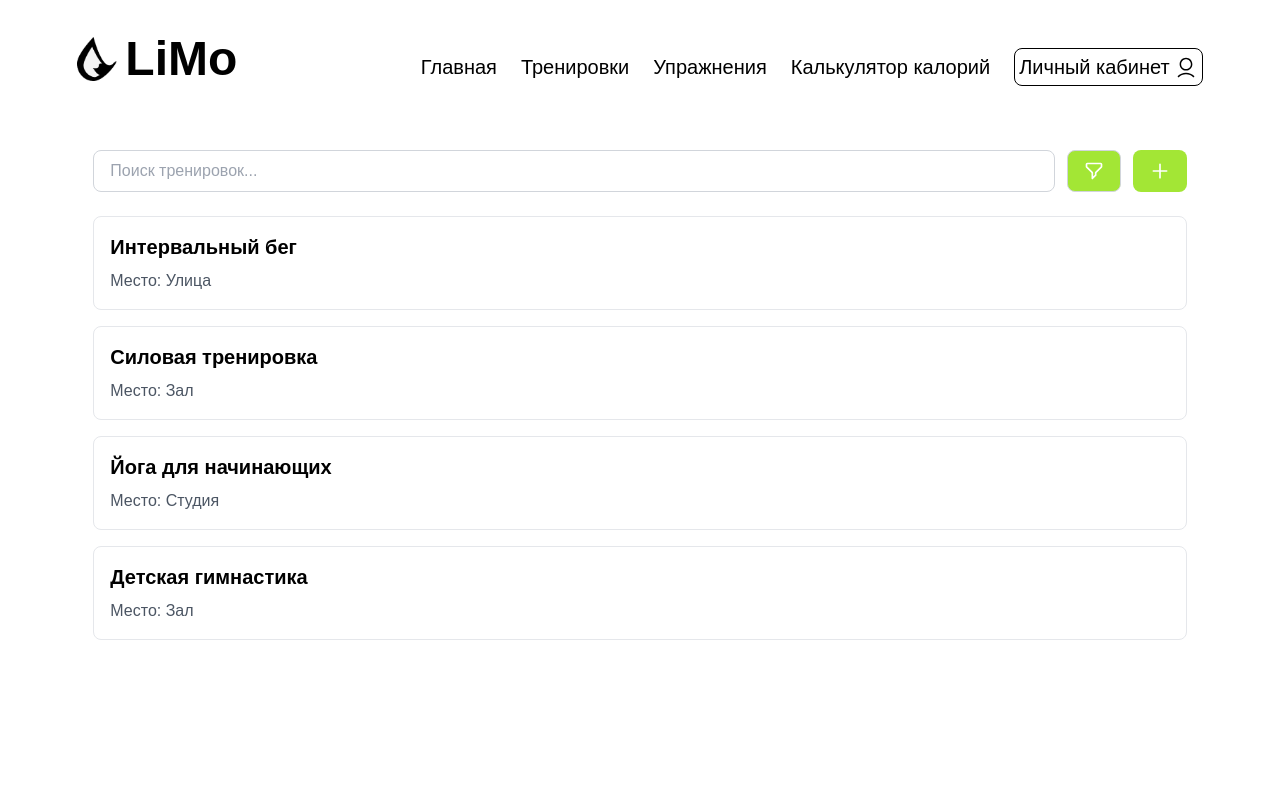
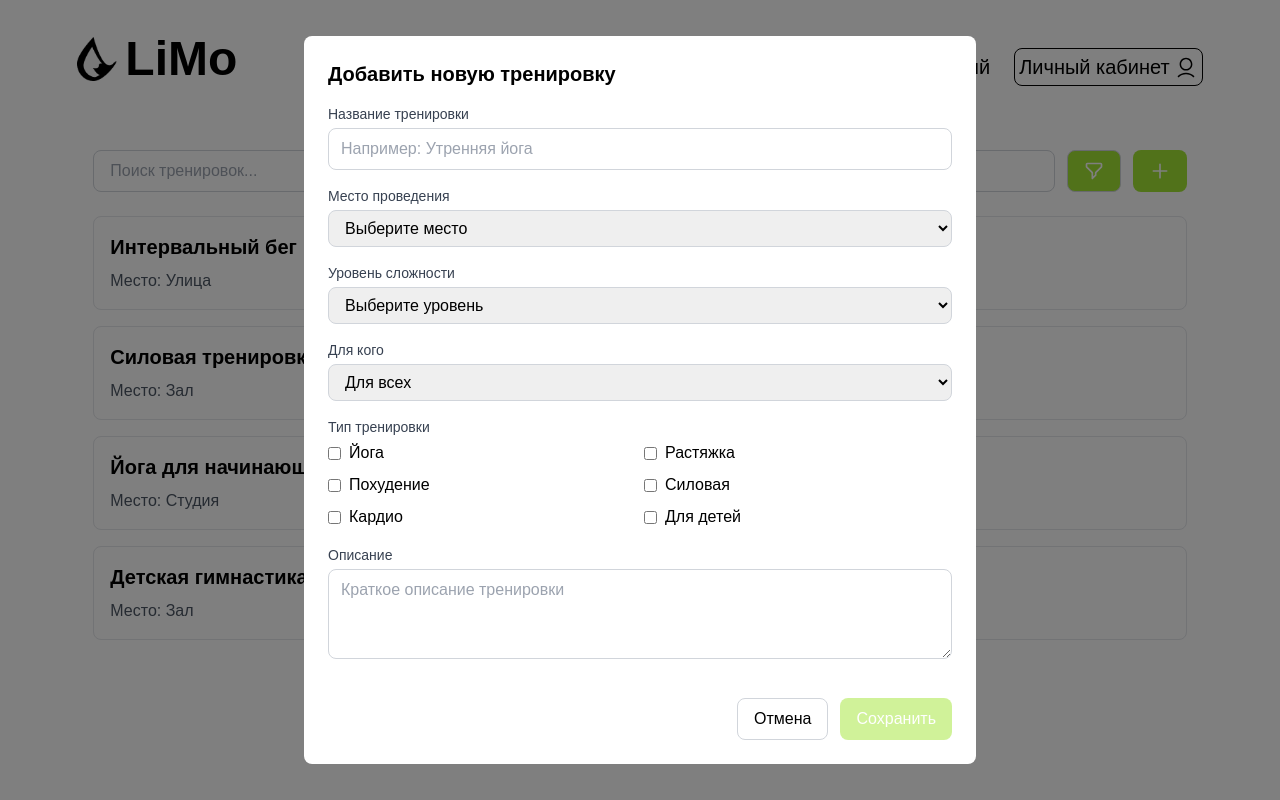
Before and after one commit to ahahwhy/Limo, a Vue app in the folder limo/: page /groupTrenings in a window 1280 px wide. Both pictures are taken after a click on the button 1159 px from the left and 171 px from the top of the page. Built offline with nearby package versions, Linux system fonts and the light colour scheme; a web font is replaced by a local one.

Commit message:
Module_window

```diff
--- /dev/null
+++ b/limo/src/components/AddTrainingButton.vue
@@ -0,0 +1,29 @@
+<template>
+  <button
+    @click="openAddTrainingModal"
+    class="flex items-center justify-center gap-2 px-4 py-2 border border-transparent rounded-lg bg-lime-400 text-white hover:bg-lime-500 transition-colors"
+  >
+    <svg
+      xmlns="http://www.w3.org/2000/svg"
+      class="h-5 w-5"
+      fill="none"
+      viewBox="0 0 24 24"
+      stroke="currentColor"
+    >
+      <path stroke-linecap="round" stroke-linejoin="round" stroke-width="2" d="M12 4v16m8-8H4" />
+    </svg>
+    <span class="hidden sm:inline">Добавить</span>
+  </button>
+</template>
+
+<script>
+export default {
+  methods: {
+    openAddTrainingModal() {
+      this.$emit('add-training')
+      // Или можно сразу вызывать модальное окно здесь
+      // this.$modal.show('add-training-modal');
+    },
+  },
+}
+</script>
--- /dev/null
+++ b/limo/src/components/AddTrainingForm.vue
@@ -0,0 +1,202 @@
+<template>
+  <div class="fixed inset-0 bg-black bg-opacity-50 flex items-center justify-center p-4 z-50">
+    <div class="bg-white rounded-lg p-6 w-full max-w-2xl">
+      <h2 class="text-xl font-semibold mb-4">Добавить новую тренировку</h2>
+
+      <form @submit.prevent="submitTraining">
+        <div class="space-y-4">
+          <!-- Название тренировки -->
+          <div>
+            <label class="block text-sm font-medium text-gray-700 mb-1">Название тренировки</label>
+            <input
+              v-model="form.name"
+              type="text"
+              required
+              class="w-full px-3 py-2 border border-gray-300 rounded-lg"
+              placeholder="Например: Утренняя йога"
+            />
+          </div>
+
+          <!-- Место проведения -->
+          <div>
+            <label class="block text-sm font-medium text-gray-700 mb-1">Место проведения</label>
+            <select
+              v-model="form.location"
+              required
+              class="w-full px-3 py-2 border border-gray-300 rounded-lg"
+            >
+              <option value="">Выберите место</option>
+              <option value="Дома">Дома</option>
+              <option value="В зале">В зале</option>
+              <option value="На улице">На улице</option>
+              <option value="В студии">В студии</option>
+              <option value="В бассейне">В бассейне</option>
+            </select>
+          </div>
+
+          <!-- Уровень сложности -->
+          <div>
+            <label class="block text-sm font-medium text-gray-700 mb-1">Уровень сложности</label>
+            <select
+              v-model="form.difficulty"
+              required
+              class="w-full px-3 py-2 border border-gray-300 rounded-lg"
+            >
+              <option value="">Выберите уровень</option>
+              <option value="Начинающий">Начинающий</option>
+              <option value="Средний">Средний</option>
+              <option value="Продвинутый">Продвинутый</option>
+            </select>
+          </div>
+
+          <!-- Пол -->
+          <div>
+            <label class="block text-sm font-medium text-gray-700 mb-1">Для кого</label>
+            <select
+              v-model="form.gender"
+              class="w-full px-3 py-2 border border-gray-300 rounded-lg"
+            >
+              <option value="Любой">Для всех</option>
+              <option value="Мужской">Для мужчин</option>
+              <option value="Женский">Для женщин</option>
+            </select>
+          </div>
+
+          <!-- Типы тренировки (мультивыбор) -->
+          <div>
+            <label class="block text-sm font-medium text-gray-700 mb-1">Тип тренировки</label>
+            <div class="grid grid-cols-2 gap-2">
+              <label class="flex items-center space-x-2">
+                <input
+                  type="checkbox"
+                  v-model="form.goals"
+                  value="Йога"
+                  class="rounded text-lime-500 focus:ring-lime-500"
+                />
+                <span>Йога</span>
+              </label>
+              <label class="flex items-center space-x-2">
+                <input
+                  type="checkbox"
+                  v-model="form.goals"
+                  value="Растяжка"
+                  class="rounded text-lime-500 focus:ring-lime-500"
+                />
+                <span>Растяжка</span>
+              </label>
+              <label class="flex items-center space-x-2">
+                <input
+                  type="checkbox"
+                  v-model="form.goals"
+                  value="Похудение"
+                  class="rounded text-lime-500 focus:ring-lime-500"
+                />
+                <span>Похудение</span>
+              </label>
+              <label class="flex items-center space-x-2">
+                <input
+                  type="checkbox"
+                  v-model="form.goals"
+                  value="Силовая"
+                  class="rounded text-lime-500 focus:ring-lime-500"
+                />
+                <span>Силовая</span>
+              </label>
+              <label class="flex items-center space-x-2">
+                <input
+                  type="checkbox"
+                  v-model="form.goals"
+                  value="Кардио"
+                  class="rounded text-lime-500 focus:ring-lime-500"
+                />
+                <span>Кардио</span>
+              </label>
+              <label class="flex items-center space-x-2">
+                <input
+                  type="checkbox"
+                  v-model="form.goals"
+                  value="Для детей"
+                  class="rounded text-lime-500 focus:ring-lime-500"
+                />
+                <span>Для детей</span>
+              </label>
+            </div>
+          </div>
+
+          <!-- Описание -->
+          <div>
+            <label class="block text-sm font-medium text-gray-700 mb-1">Описание</label>
+            <textarea
+              v-model="form.description"
+              class="w-full px-3 py-2 border border-gray-300 rounded-lg"
+              rows="3"
+              placeholder="Краткое описание тренировки"
+            ></textarea>
+          </div>
+
+          <div class="flex justify-end space-x-3 pt-4">
+            <button
+              type="button"
+              @click="$emit('cancel')"
+              class="px-4 py-2 border border-gray-300 rounded-lg hover:bg-gray-50"
+            >
+              Отмена
+            </button>
+            <button
+              type="submit"
+              class="px-4 py-2 bg-lime-400 text-white rounded-lg hover:bg-lime-500 disabled:opacity-50"
+              :disabled="!isFormValid"
+            >
+              Сохранить
+            </button>
+          </div>
+        </div>
+      </form>
+    </div>
+  </div>
+</template>
+
+<script>
+export default {
+  data() {
+    return {
+      form: {
+        name: '',
+        location: '',
+        difficulty: '',
+        gender: 'Любой',
+        goals: [],
+        description: '',
+      },
+    }
+  },
+  computed: {
+    isFormValid() {
+      return (
+        this.form.name && this.form.location && this.form.difficulty && this.form.goals.length > 0
+      )
+    },
+  },
+  methods: {
+    submitTraining() {
+      if (!this.isFormValid) return
+
+      this.$emit('submit', {
+        ...this.form,
+        id: Date.now(),
+        sessionsPerWeek: '1-2', // Можно добавить поле для выбора
+      })
+
+      // Сброс формы
+      this.form = {
+        name: '',
+        location: '',
+        difficulty: '',
+        gender: 'Любой',
+        goals: [],
+        description: '',
+      }
+    },
+  },
+}
+</script>
--- a/limo/src/pages/GroupTrenings.vue
+++ b/limo/src/pages/GroupTrenings.vue
@@ -35,27 +35,11 @@
       </button>
 
       <!-- Кнопка добавить -->
-      <button
-        @click="addTraining"
-        class="flex items-center justify-center gap-2 px-4 py-2 border border-transparent rounded-lg bg-lime-400 text-white hover:bg-lime-500 transition-colors"
-      >
-        <svg
-          xmlns="http://www.w3.org/2000/svg"
-          class="h-5 w-5"
-          fill="none"
-          viewBox="0 0 24 24"
-          stroke="currentColor"
-        >
-          <path
-            stroke-linecap="round"
-            stroke-linejoin="round"
-            stroke-width="2"
-            d="M12 4v16m8-8H4"
-          />
-        </svg>
-        <span class="hidden sm:inline">Добавить</span>
-      </button>
+      <AddTrainingButton @add-training="showAddForm = true" />
     </div>
+
+    <!-- Форма добавления (модальное окно) -->
+    <AddTrainingForm v-if="showAddForm" @submit="handleAddTraining" @cancel="showAddForm = false" />
     <!-- Закрывающий div для flex-контейнера -->
 
     <!-- Аккордеон с фильтрами -->
@@ -91,17 +75,6 @@
         </div>
 
         <!-- Занятий в неделю -->
-        <div>
-          <label class="block text-sm font-medium text-gray-700 mb-2">Занятий в неделю</label>
-          <select
-            v-model="selectedSessions"
-            @change="filterTrainings"
-            class="w-full px-3 py-2 text-base border border-gray-300 rounded-lg focus:outline-none focus:ring-2 focus:ring-blue-500 bg-white"
-          >
-            <option value="">Любое количество</option>
-            <option v-for="session in weeklySessions" :value="session">{{ session }}</option>
-          </select>
-        </div>
 
         <!-- Пол -->
         <div>
@@ -145,18 +118,22 @@
 </template>
 
 <script>
+import AddTrainingButton from '@/components/AddTrainingButton.vue'
+import AddTrainingForm from '@/components/AddTrainingForm.vue'
 import TrainingsList from '@/components/TrainingsList.vue'
 export default {
   components: {
+    AddTrainingButton,
+    AddTrainingForm,
     TrainingsList,
   },
   data() {
     return {
+      showAddForm: false,
       searchQuery: '',
       isFiltersOpen: false,
       selectedLocation: '',
       selectedDifficulty: '',
-      selectedSessions: '',
       selectedGender: '',
       selectedGoals: [],
       locations: ['Зал', 'Улица', 'Дома', 'Бассейн', 'Студия'],
@@ -219,33 +196,17 @@ export default {
     this.filteredTrainings = this.trainings
   },
   methods: {
-    filterTrainings() {
-      this.filteredTrainings = this.trainings.filter((training) => {
-        const matchesSearch = training.name.toLowerCase().includes(this.searchQuery.toLowerCase())
-        const matchesLocation = this.selectedLocation
-          ? training.location === this.selectedLocation
-          : true
-        const matchesDifficulty = this.selectedDifficulty
-          ? training.difficulty === this.selectedDifficulty
-          : true
-        const matchesSessions = this.selectedSessions
-          ? training.sessionsPerWeek === this.selectedSessions
-          : true
-        const matchesGender = this.selectedGender ? training.gender === this.selectedGender : true
-        const matchesGoals =
-          this.selectedGoals.length > 0
-            ? this.selectedGoals.some((goal) => training.goals.includes(goal))
-            : true
+    handleAddTraining(newTraining) {
+      try {
+        // Валидация
+        if (!newTraining.name) throw new Error('Укажите название')
 
-        return (
-          matchesSearch &&
-          matchesLocation &&
-          matchesDifficulty &&
-          matchesSessions &&
-          matchesGender &&
-          matchesGoals
-        )
-      })
+        // Добавление
+        this.trainings.unshift({ ...newTraining, id: Date.now() })
+        this.showAddForm = false
+      } catch (error) {
+        console.error('Ошибка добавления:', error)
+      }
     },
   },
 }
```
